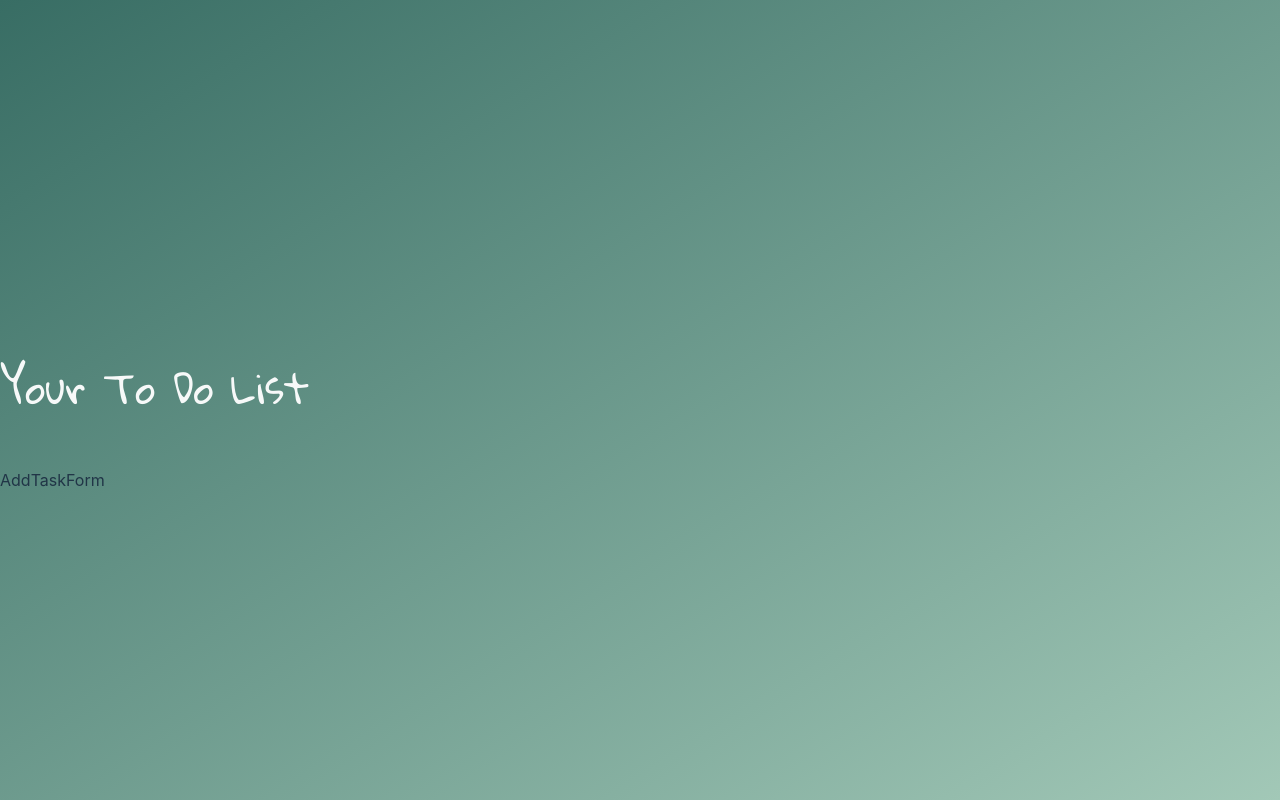
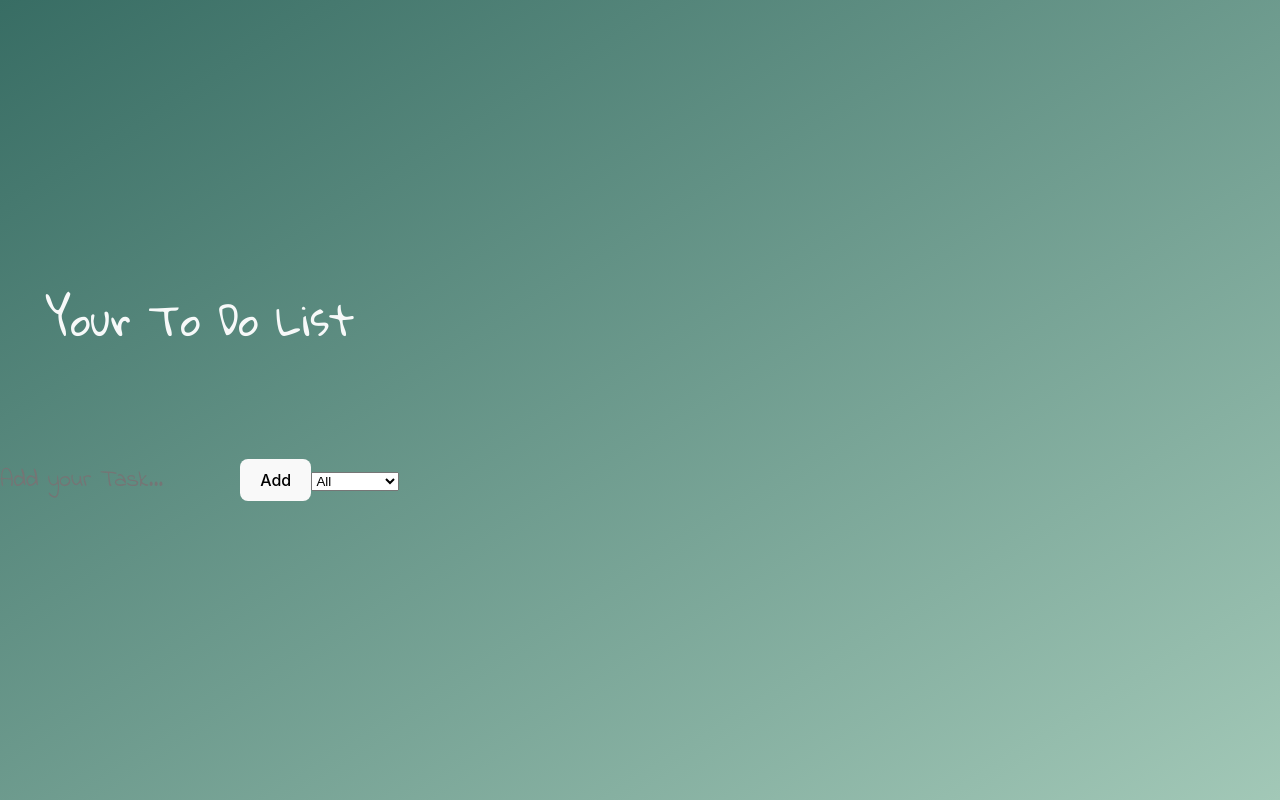
Before and after one commit to karmeensec/Todo-List-typescript-react, a React (Vite) app: page / in a window 1280 px wide. Built offline with nearby package versions, Linux system fonts and the light colour scheme.

Commit message:
Input, Button, Options added

```diff
--- a/src/components/AddTaskForm.tsx
+++ b/src/components/AddTaskForm.tsx
@@ -1,10 +1,27 @@
+import { FontAwesomeIcon } from '@fortawesome/react-fontawesome'
 import React, { FC } from 'react'
 
 const AddTaskForm:FC = () => {
 
   return (
 
-    <div>AddTaskForm</div>
+        <form style={{ minHeight: '20vh', display: 'flex', alignItems: 'center', justifyContent: 'center' }}>
+
+            <input type="text" placeholder='Add your Task...' className='add-container-input'  style={{ border: 'none', outline: 'none', fontSize: '1.5rem', fontFamily: 'Indie Flower', background: 'none', color: '#F7F9F9', }} />
+
+            <button type='submit' className='add-container-button' >Add</button>
+
+            <div>
+
+                <select name="todos" >
+                    <option value="all">All</option>
+                    <option value="completed">Completed</option>
+                    <option value="incomplete">Incomplete</option>
+                </select>
+
+            </div>
+
+        </form>
 
   )
 }
```
